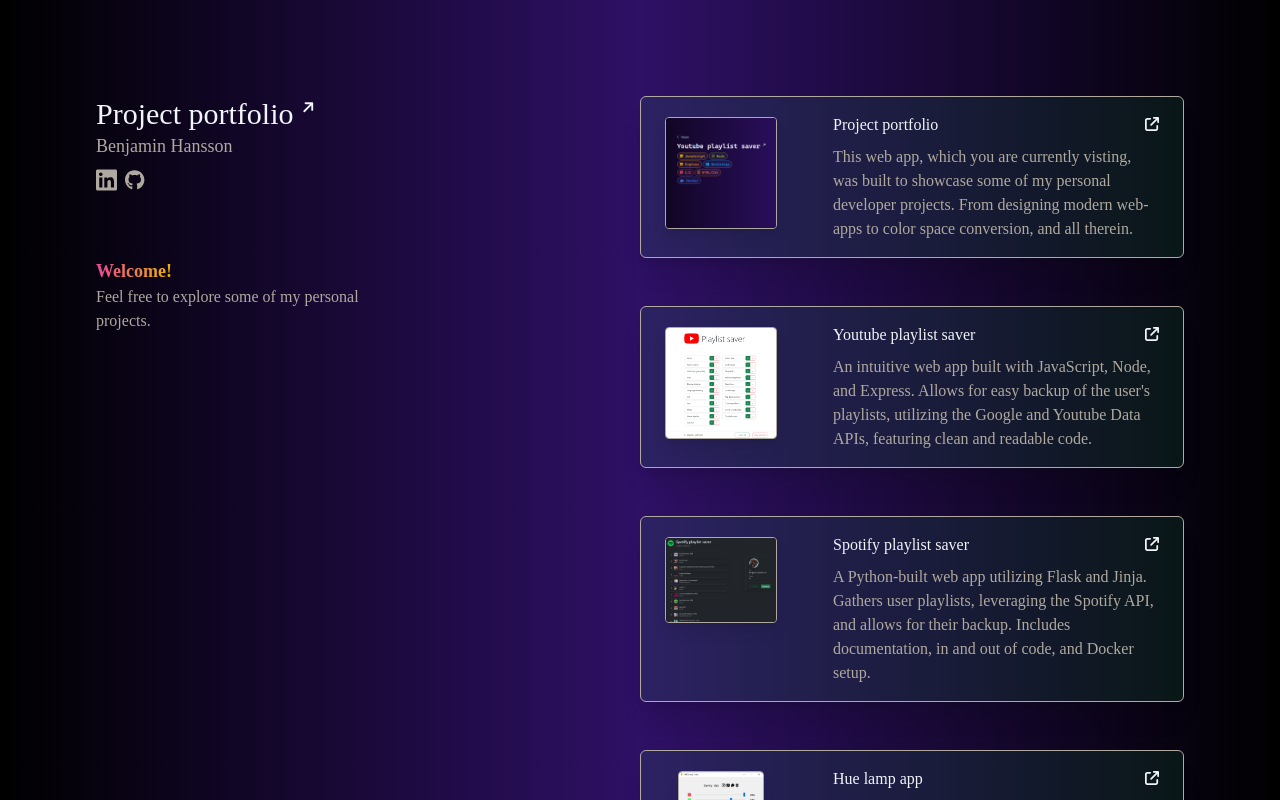
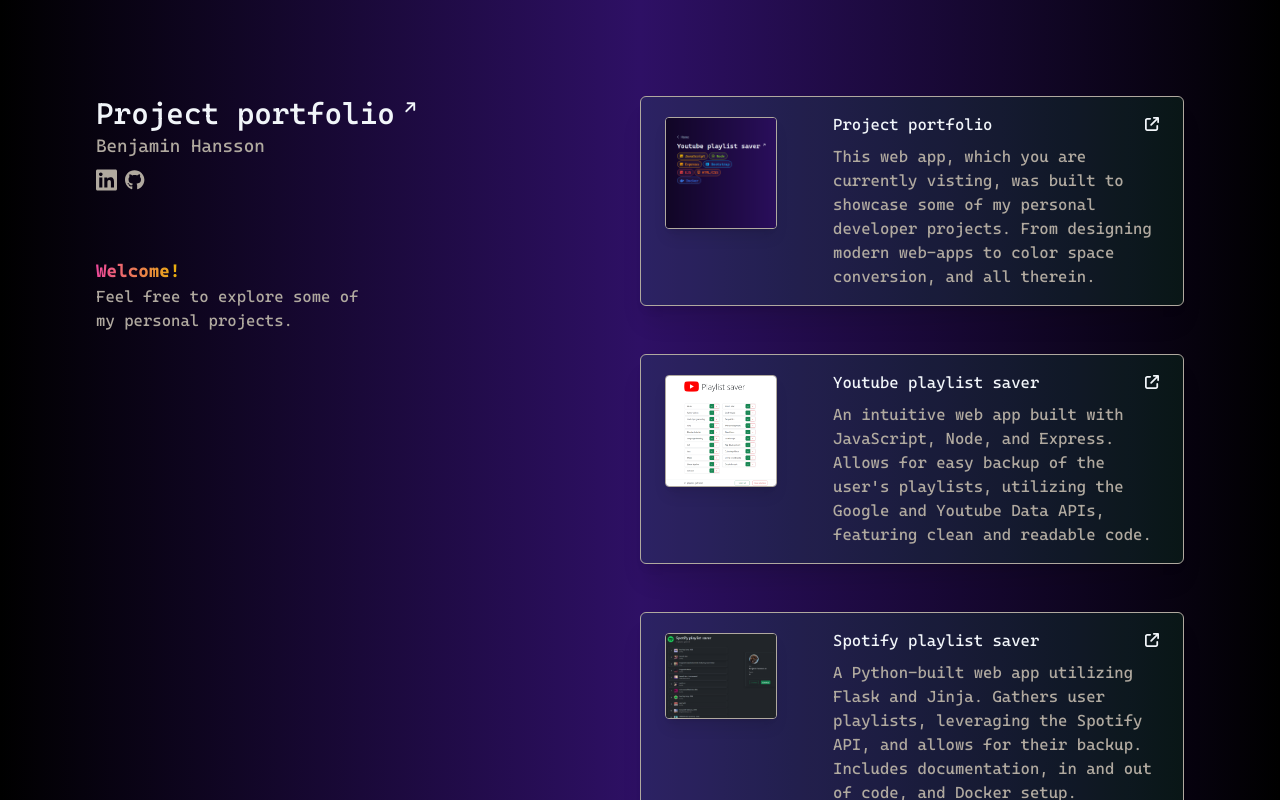
Before and after one commit to Benhan11/project-portfolio, a React (Create React App) app: page / in a window 1280 px wide. Shown: the top 800 px of the page. Built offline with nearby package versions, Linux system fonts and the light colour scheme.

Commit message:
Font fix

```diff
--- a/src/assets/css/styles.css
+++ b/src/assets/css/styles.css
@@ -1,3 +1,8 @@
 @tailwind base;
 @tailwind components;
 @tailwind utilities;
+
+@font-face {
+    font-family: 'Cascadia Code';
+    src: url('assets/fonts/CascadiaCode.ttf')
+}
--- a/tailwind.config.js
+++ b/tailwind.config.js
@@ -5,7 +5,7 @@
   ],
   theme: {
     fontFamily: {
-      'mono': ['Cascadia Code']
+      'mono': ['Cascadia Code', 'monospace']
     },
     extend: {
       colors: {
```
Also changed, not shown: src/assets/fonts/CascadiaCode.ttf (added).
